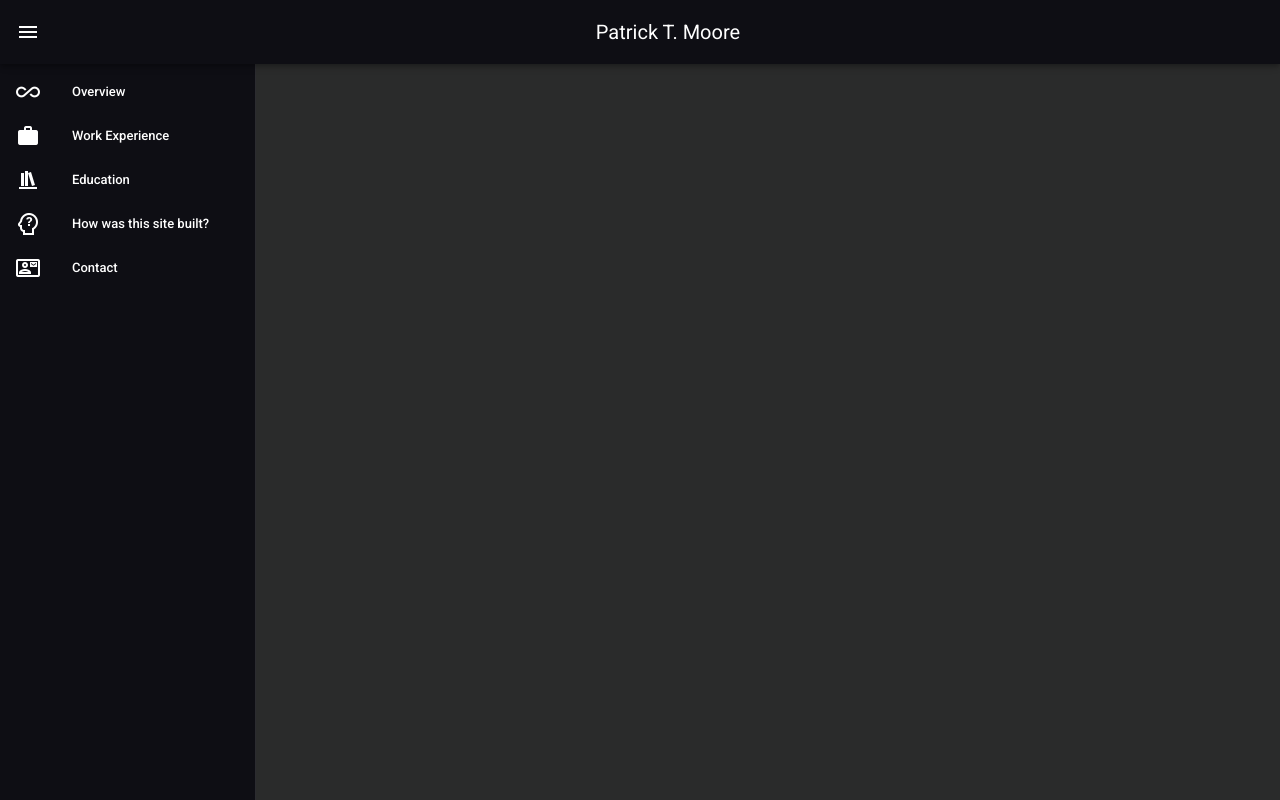
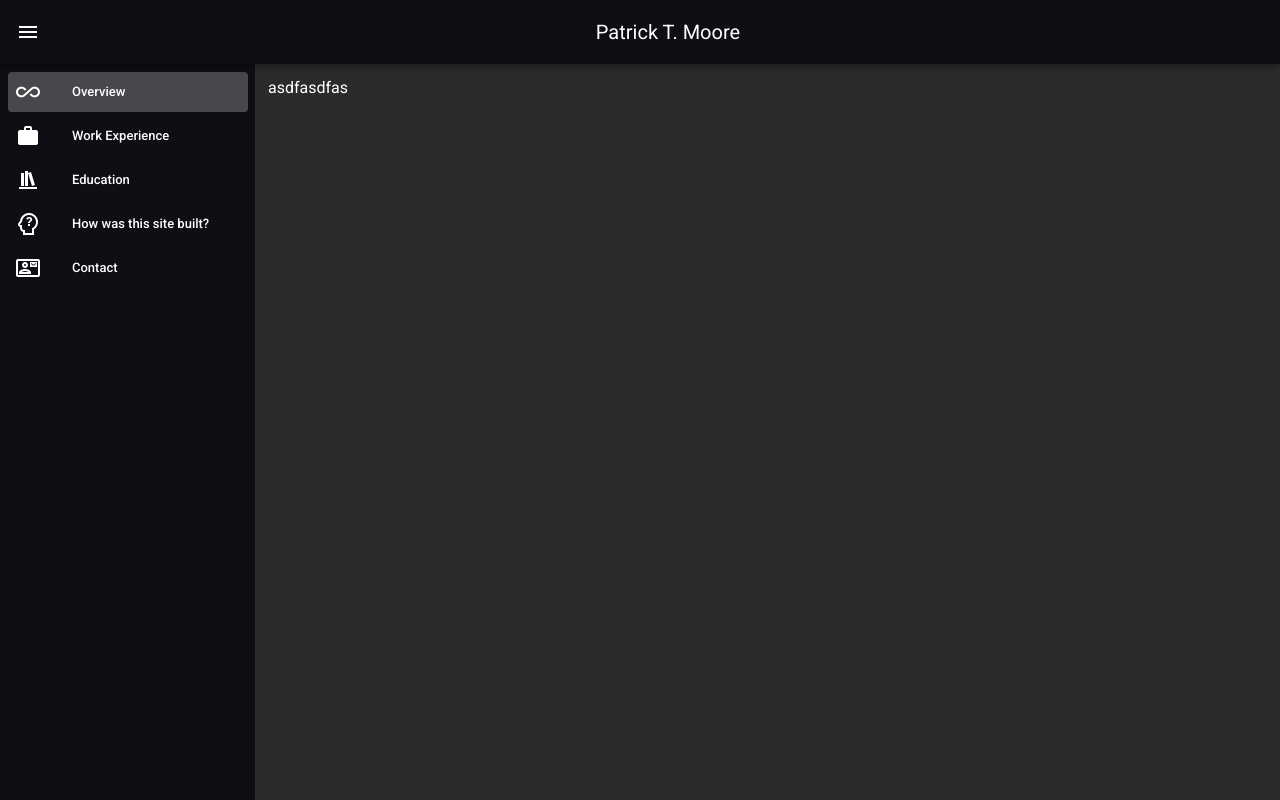
Before and after one commit to patrickmoore1992/pmoore-resume-vue-js, a Vue app: page /overview in a window 1280 px wide. Built offline with nearby package versions, Linux system fonts and the light colour scheme.

Commit message:
Added vue router to project

```diff
--- a/package.json
+++ b/package.json
@@ -10,11 +10,13 @@
   "dependencies": {
     "core-js": "^3.6.5",
     "vue": "^2.6.11",
+    "vue-router": "^3.2.0",
     "vuetify": "^2.4.0"
   },
   "devDependencies": {
     "@vue/cli-plugin-babel": "~4.5.0",
     "@vue/cli-plugin-eslint": "~4.5.0",
+    "@vue/cli-plugin-router": "^4.5.13",
     "@vue/cli-service": "~4.5.0",
     "babel-eslint": "^10.1.0",
     "eslint": "^6.7.2",
--- a/src/App.vue
+++ b/src/App.vue
@@ -10,6 +10,11 @@
       <v-toolbar-title class="flex text-center">Patrick T. Moore</v-toolbar-title>
     </v-app-bar>
     <NavDrawer v-model="isNavDrawerOpen"/>
+      <v-content>
+        <v-container fluid>
+          <router-view/>
+        </v-container>
+      </v-content>
   </v-app>
 </template>
 
@@ -25,8 +30,5 @@ export default {
   data: () => ({
     isNavDrawerOpen: true
   }),
-
-  methods: {
-  }
 };
 </script>
--- a/src/components/NavDrawer.vue
+++ b/src/components/NavDrawer.vue
@@ -9,7 +9,7 @@
     <v-list dense nav class="py-0">
 
       <!-- TODO: put into a list and iterate -->
-      <v-list-item>
+      <v-list-item :to="'/overview'">
         <v-list-item-icon>
           <v-icon>mdi-all-inclusive</v-icon>
         </v-list-item-icon>
--- a/src/main.js
+++ b/src/main.js
@@ -1,10 +1,12 @@
 import Vue from 'vue'
 import App from './App.vue'
 import vuetify from './plugins/vuetify'
+import router from './router'
 
 Vue.config.productionTip = false
 
 new Vue({
   vuetify,
+  router,
   render: h => h(App)
 }).$mount('#app')
--- /dev/null
+++ b/src/views/Overview.vue
@@ -0,0 +1,10 @@
+<template>
+    <span style="color: white">asdfasdfas</span>
+</template>
+
+<script>
+export default {
+    name: 'overview',
+    data: () => ({}),
+}
+</script>
```
Also changed, not shown: src/router/index.js (added, +16 -0 lines), 1 other file (tests, documents, lock files or other folders).
